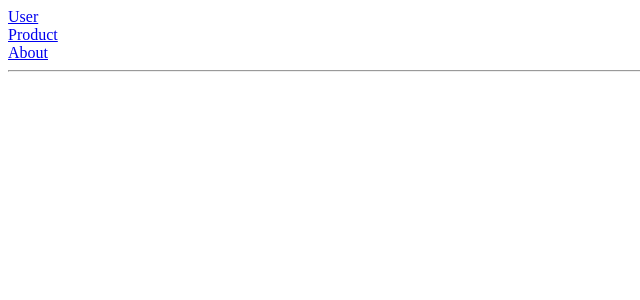
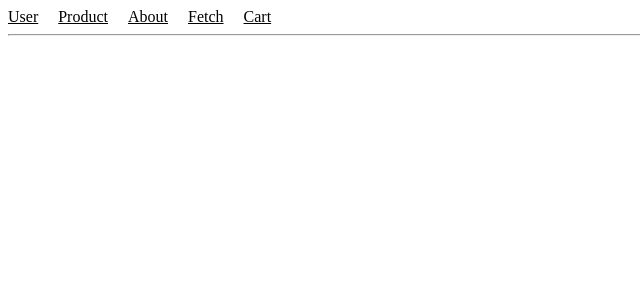
Before and after one commit to onlineaid/react-router-dom-outlet, a React (Vite) app: page / in a window 1280 px wide. Shown: the top 300 px of the page, without its empty margins (0-640 px from the left). Built offline with nearby package versions, Linux system fonts and the light colour scheme; what @react-pdf/renderer would draw is missing.

Commit message:
add home layout and which one is active

```diff
--- a/src/App.jsx
+++ b/src/App.jsx
@@ -8,22 +8,15 @@ import { PDFDownloadLink } from "@react-pdf/renderer";
 import ImgGallery from "./page/ImgGallery";
 import Land from "./page/Product";
 import TopLoadingBar from "./components/TopLoadingBar";
+import Header from "./components/Header";
+import HomeLayout from "./layout/HomeLatout";
 
 function App() {
   const [count, setCount] = useState(0);
 
   return (
     <>
-      <Link to="/userDashboard"> User </Link>
-      <br />
-      <Link to="/product"> Product </Link>
-
-      <br />
-      <Link to="/about"> About </Link>
-
-      <br />
-
-      <hr />
+     <HomeLayout />
     </>
   );
 }
--- /dev/null
+++ b/src/components/Header.jsx
@@ -0,0 +1,53 @@
+import React from "react";
+import { Link, NavLink, useLocation } from "react-router-dom";
+
+const routes = [
+  {
+    path: "/userDashboard",
+    label: "User",
+  },
+  {
+    path: "/product",
+    label: "Product",
+  },
+  {
+    path: "/about",
+    label: "About",
+  },
+  {
+    path: "/fetch",
+    label: "Fetch",
+  },
+  {
+    path: "/cart",
+    label: "Cart",
+  },
+];
+
+export default function Header() {
+  const location = useLocation();
+
+  return (
+    <div>
+      <div style={{ display: "flex", gap: "20px" }}>
+        {routes.map((route) => (
+          <NavLink
+            key={route.path}
+            to={route.path}
+            style={({ isActive, isPending, isTransitioning }) => {
+                console.log(isActive, isPending, isTransitioning )
+                return {
+                  fontWeight: isActive ? "bold" : "",
+                  color: isPending ? "red" : "black",
+                  viewTransitionName: isTransitioning ? "slide" : "",
+                };
+              }}
+          >
+            {route.label}
+          </NavLink>
+        ))}
+      </div>
+      <hr />
+    </div>
+  );
+}
--- /dev/null
+++ b/src/layout/HomeLatout.jsx
@@ -0,0 +1,16 @@
+import React from "react";
+import { Outlet } from "react-router-dom";
+import Header from "../components/Header";
+
+const HomeLayout = () => {
+  return (
+    <>
+      <Header />
+      <div className="content">
+        <Outlet />
+      </div>
+    </>
+  );
+};
+
+export default HomeLayout;
--- /dev/null
+++ b/src/page/Cart.jsx
@@ -0,0 +1,47 @@
+import React, { useState, useEffect, useRef } from 'react';
+
+function App() {
+  const [products, setProducts] = useState([]);
+  const cart = useRef([]); // Use useRef for cart
+
+  useEffect(() => {
+    // Fetch products from the API
+    fetch('https://fakestoreapi.com/products')
+      .then((response) => response.json())
+      .then((data) => setProducts(data))
+      .catch((error) => console.error('Error fetching data:', error));
+  }, []);
+
+  const addToCart = (product) => {
+    // Simulate an asynchronous operation (not typically needed)
+    setTimeout(() => {
+      // Use current to access and update the ref value
+      cart.current = [...cart.current, product];
+      // Log the current cart data for demonstration
+      console.log(cart.current);
+    }, 1000); // Simulate a 1-second delay
+  };
+
+  return (
+    <div>
+      <h1>Product List</h1>
+      <ul>
+        {products.map((product) => (
+          <li key={product.id}>
+            {product.title}
+            <button onClick={() => addToCart(product)}>Add to Cart</button>
+          </li>
+        ))}
+      </ul>
+      <h2>Cart</h2>
+      <p>Number of items in the cart: {cart.current.length}</p>
+      <ul>
+        {cart.current.map((item, index) => (
+          <li key={index}>{item.title}</li>
+        ))}
+      </ul>
+    </div>
+  );
+}
+
+export default App;
--- a/src/page/Product.jsx
+++ b/src/page/Product.jsx
@@ -1,28 +1,58 @@
 import React, { useState, useEffect } from 'react';
 import MyImage from '../components/MyImage';
-import LoadingBar from 'react-top-loading-bar'
-import withLoadingBar from '../components/WithLoadingBar';
+import LoadingBar from 'react-top-loading-bar';
 
 const url = 'https://fakestoreapi.com/products';
 
 function Product() {
   const [products, setProducts] = useState([]);
   const [loading, setLoading] = useState(true);
-  const [progress, setProgress] = useState(0)
+  const [progress, setProgress] = useState(0);
+  const [selectedProducts, setSelectedProducts] = useState([]);
+
+  // Function to toggle product selection
+  const toggleProductSelection = (product) => {
+    const isSelected = selectedProducts.some((p) => p.id === product.id);
+    if (isSelected) {
+      const updatedSelectedProducts = selectedProducts.filter((p) => p.id !== product.id);
+      setSelectedProducts(updatedSelectedProducts);
+    } else {
+      setSelectedProducts([...selectedProducts, product]);
+    }
+  };
+
+  // Function to clear selected products and local storage
+   // Function to clear selected products and local storage
+   const clearSelectedProducts = () => {
+    const updatedProducts = products.filter((product) =>
+      !selectedProducts.some((p) => p.id === product.id)
+    );
+    setProducts(updatedProducts);
+    setSelectedProducts([]);
+    localStorage.removeItem('selectedProducts');
+  }
+
+  // Load the selected products from local storage when the component mounts
+  useEffect(() => {
+    const storedSelectedProducts = localStorage.getItem('selectedProducts');
+    if (storedSelectedProducts) {
+      setSelectedProducts(JSON.parse(storedSelectedProducts));
+    }
+  }, []);
 
   useEffect(() => {
     const fetchData = async () => {
-      setProgress(10); // Start with a 10% loading progress
+      setProgress(10);
 
       try {
         const response = await fetch(url);
         const data = await response.json();
 
-        setProgress(70); // Update loading progress as needed
+        setProgress(70);
 
         setProducts(data);
         setLoading(false);
-        setProgress(100); // Set loading progress to 100 when data is loaded
+        setProgress(100);
       } catch (error) {
         console.error('Error fetching data:', error);
         setLoading(false);
@@ -34,31 +64,37 @@ function Product() {
 
   return (
     <div>
-        <LoadingBar
-        color='#80f'
-        progress={progress}
-        onLoaderFinished={() => setProgress(0)}
-      />
+      <LoadingBar color="#80f" progress={progress} onLoaderFinished={() => setProgress(0)} />
 
       <h1>Product List</h1>
+      <div>Selected Products: {selectedProducts.length}</div>
+      <button onClick={clearSelectedProducts}>Clear Selected Products</button>
       {loading ? (
         <p>loading ...</p>
       ) : (
         <>
           {products.map((product) => (
-            <div  key={product.id}>
-                <li>{product.title}</li>
-                {/* <img src={product.image} alt="" /> */}
+            // Conditionally render unselected products
+            !selectedProducts.some((p) => p.id === product.id) && (
+              <div key={product.id}>
                 <MyImage
                   image={{
                     alt: 'Image alt text',
-                    height: 300, // Replace with the desired height
-                    width: 300, // Replace with the desired width
-                    style: {objectFit: 'cover'},
-                    src: product.image, // Replace with the image URL
+                    height: 300,
+                    width: 300,
+                    style: { objectFit: 'cover' },
+                    src: product.image,
                   }}
                 />
+
+                <input
+                  type="checkbox"
+                  onChange={() => toggleProductSelection(product)}
+                  checked={selectedProducts.some((p) => p.id === product.id)}
+                />
+                <li>{product.title}</li>
               </div>
+            )
           ))}
         </>
       )}
@@ -66,4 +102,4 @@ function Product() {
   );
 }
 
-export default Product
+export default Product;
```
Also changed, not shown: src/main.jsx (+10 -6 lines). Lines whose indentation alone changed are shown as unchanged.
